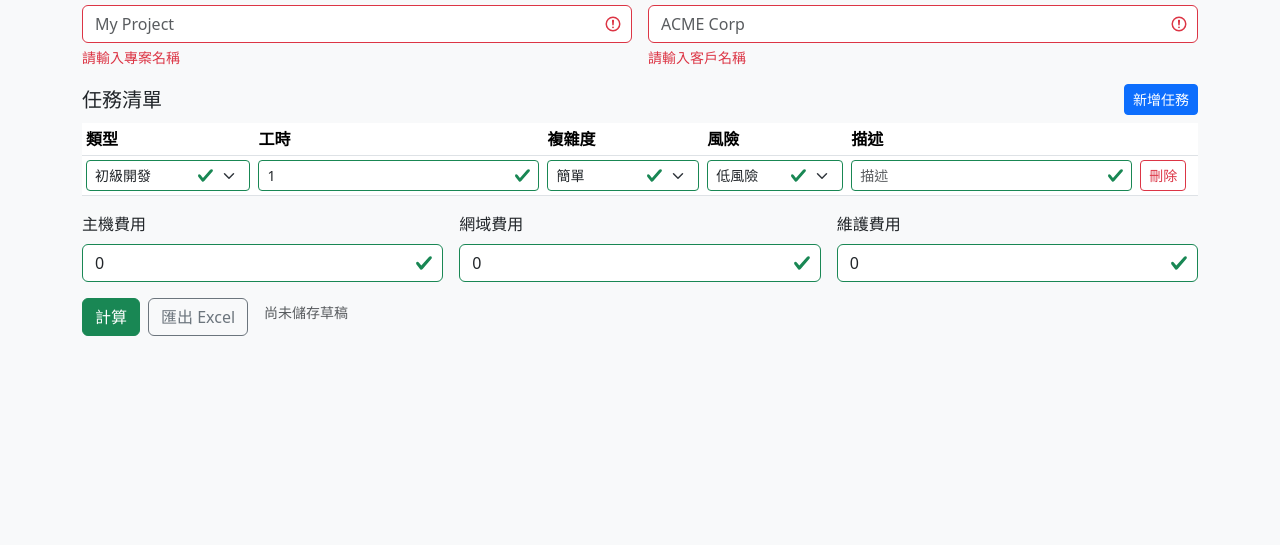
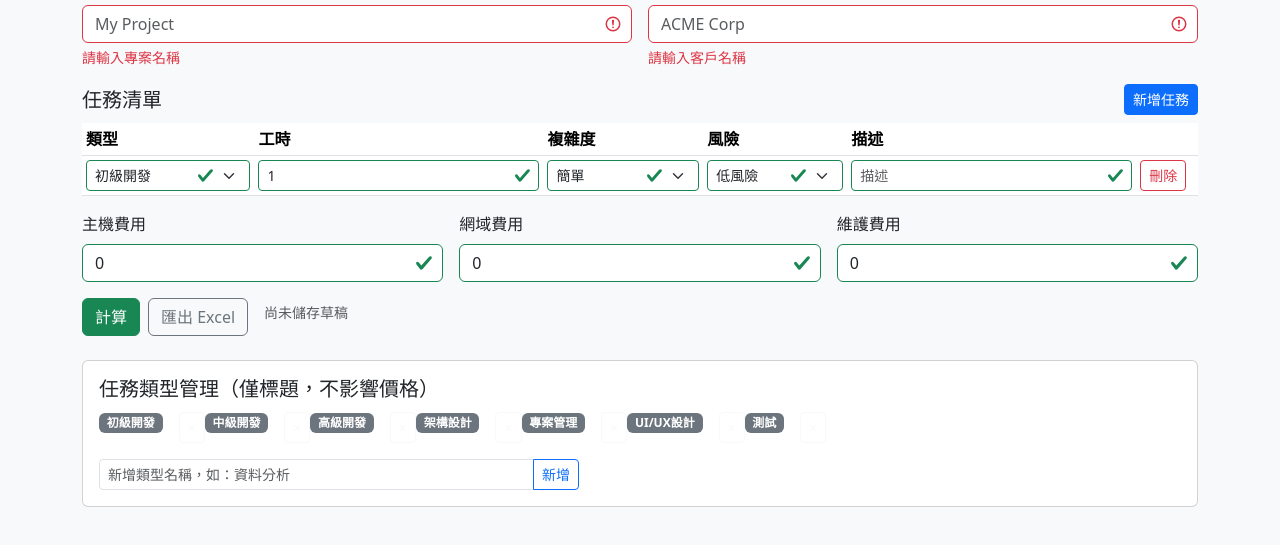
Before and after one commit to tom54699/PricePilot, a website with bundled scripts: page web/index.html in a window 1280 px wide. Shown: the part 123-668 px from the top of the page. Built offline with nearby package versions, Linux system fonts and the light colour scheme.

Commit message:
feat(types): add editable task types (labels only) and ignore type in pricing; persist types to localStorage

```diff
--- a/web/index.html
+++ b/web/index.html
@@ -84,6 +84,17 @@
           </div>
         </div>
       </div>
+
+      <section class="card mt-4" id="typeManager">
+        <div class="card-body">
+          <h5 class="card-title">任務類型管理（僅標題，不影響價格）</h5>
+          <div id="typeList" class="mb-3"></div>
+          <div class="input-group input-group-sm" style="max-width: 480px;">
+            <input id="newTypeInput" class="form-control" placeholder="新增類型名稱，如：資料分析" />
+            <button id="addTypeBtn" class="btn btn-outline-primary" type="button">新增</button>
+          </div>
+        </div>
+      </section>
     </main>
 
     <script src="https://cdn.jsdelivr.net/npm/xlsx@0.18.5/dist/xlsx.full.min.js"></script>
--- a/web/js/calculator.js
+++ b/web/js/calculator.js
@@ -3,6 +3,7 @@
 
 export class PriceCalculator {
   constructor() {
+    // Default labels (display only; not used in pricing)
     this.hourlyRates = {
       初級開發: 800,
       中級開發: 1200,
@@ -27,6 +28,7 @@ export class PriceCalculator {
     };
 
     this.taxRate = 0.05;
+    this.baseHourlyRate = 1200; // 僅用此基礎時薪計算，不依賴類型
   }
 
   validateTaskInput(task) {
@@ -40,7 +42,8 @@ export class PriceCalculator {
   }
 
   calculateItemPrice(taskType, hours, complexity = '中等', risk = '中風險', description = '') {
-    const base = this.hourlyRates[taskType] ?? this.hourlyRates['中級開發'];
+    // 類型僅作為標題，不影響價格
+    const base = Number(this.baseHourlyRate);
     const h = Math.max(0, Number(hours || 0));
     const c = this.complexityMultiplier[complexity] ?? this.complexityMultiplier['中等'];
     const r = this.riskMultiplier[risk] ?? this.riskMultiplier['中風險'];
--- a/web/js/main.js
+++ b/web/js/main.js
@@ -2,6 +2,61 @@ import { PriceCalculator } from './calculator.js';
 import { exportQuoteToXlsx } from './export.js';
 
 const calc = new PriceCalculator();
+
+// 自訂類型（僅標題）設定
+const TYPE_KEY = 'pricepilot_types_v1';
+function loadTypes() {
+  try {
+    const raw = localStorage.getItem(TYPE_KEY);
+    if (raw) return JSON.parse(raw);
+  } catch {}
+  return Object.keys(calc.hourlyRates || {});
+}
+function saveTypes(types) {
+  localStorage.setItem(TYPE_KEY, JSON.stringify(types));
+}
+let typeLabels = loadTypes();
+function renderTypeManager() {
+  const listEl = document.getElementById('typeList');
+  if (!listEl) return;
+  listEl.innerHTML = '';
+  typeLabels.forEach((label, idx) => {
+    const badge = document.createElement('span');
+    badge.className = 'badge bg-secondary me-2 mb-2';
+    badge.textContent = label;
+    const btn = document.createElement('button');
+    btn.type = 'button';
+    btn.className = 'btn btn-sm btn-outline-light ms-2';
+    btn.textContent = '×';
+    btn.title = '刪除';
+    btn.addEventListener('click', () => {
+      typeLabels.splice(idx, 1);
+      saveTypes(typeLabels);
+      renderTypeManager();
+      // 不改變既有列的值，但新增列會用更新後清單
+    });
+    const wrapper = document.createElement('span');
+    wrapper.className = 'd-inline-flex align-items-center';
+    wrapper.appendChild(badge);
+    wrapper.appendChild(btn);
+    listEl.appendChild(wrapper);
+  });
+}
+function wireTypeAdd() {
+  const addBtn = document.getElementById('addTypeBtn');
+  const input = document.getElementById('newTypeInput');
+  if (!addBtn || !input) return;
+  addBtn.addEventListener('click', () => {
+    const name = input.value.trim();
+    if (!name) return;
+    if (!typeLabels.includes(name)) {
+      typeLabels.push(name);
+      saveTypes(typeLabels);
+      renderTypeManager();
+      input.value = '';
+    }
+  });
+}
 
 const tasksTbody = document.querySelector('#tasksTable tbody');
 const addTaskBtn = document.getElementById('addTask');
@@ -31,9 +86,7 @@ function addTaskRow(prefill) {
   tr.innerHTML = `
     <td>
       <select class="form-select form-select-sm">
-        ${Object.keys(calc.hourlyRates)
-          .map((k) => `<option value="${k}">${k}</option>`)
-          .join('')}
+        ${typeLabels.map((k) => `<option value="${k}">${k}</option>`).join('')}
       </select>
     </td>
     <td>
@@ -84,6 +137,8 @@ addTaskBtn?.addEventListener('click', addTaskRow);
 // add a default row
 addTaskRow();
 setSaveStatus('尚未儲存草稿');
+renderTypeManager();
+wireTypeAdd();
 
 function collectTasks() {
   const rows = tasksTbody.querySelectorAll('tr');
```
